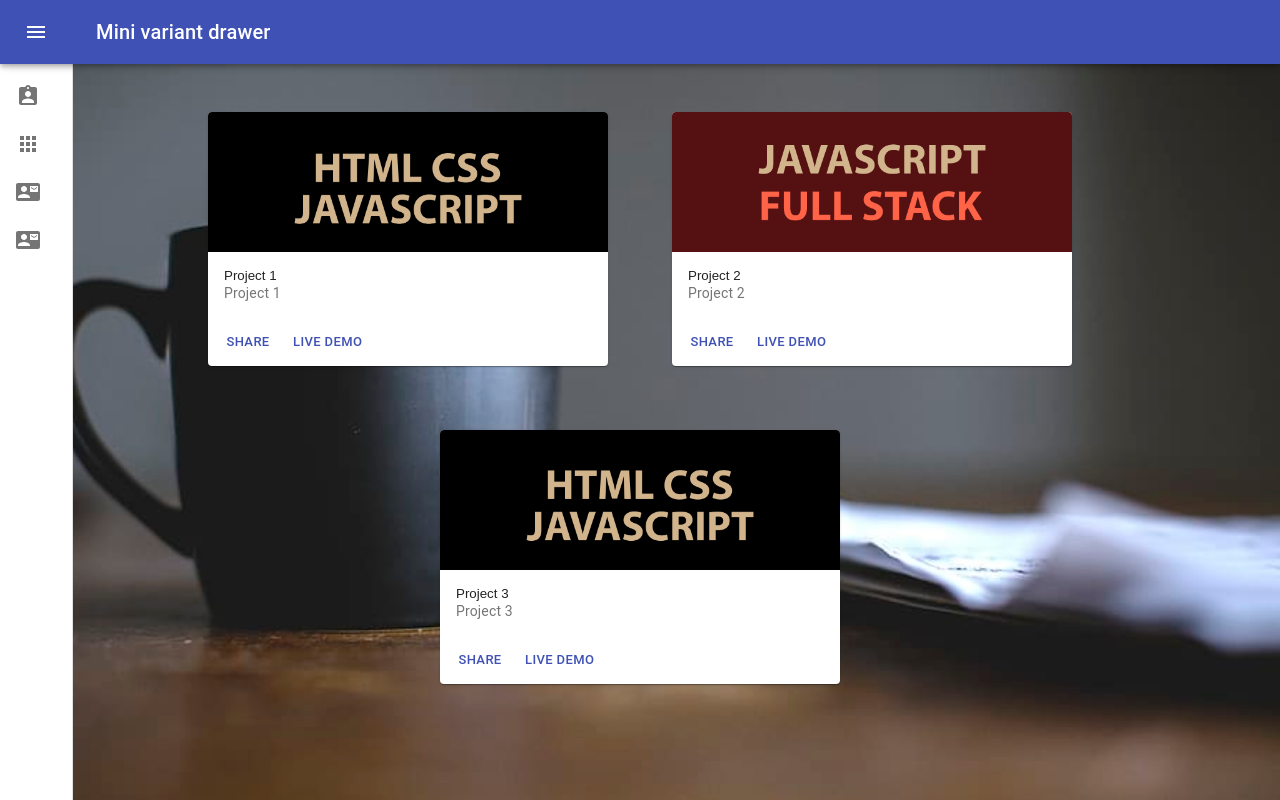
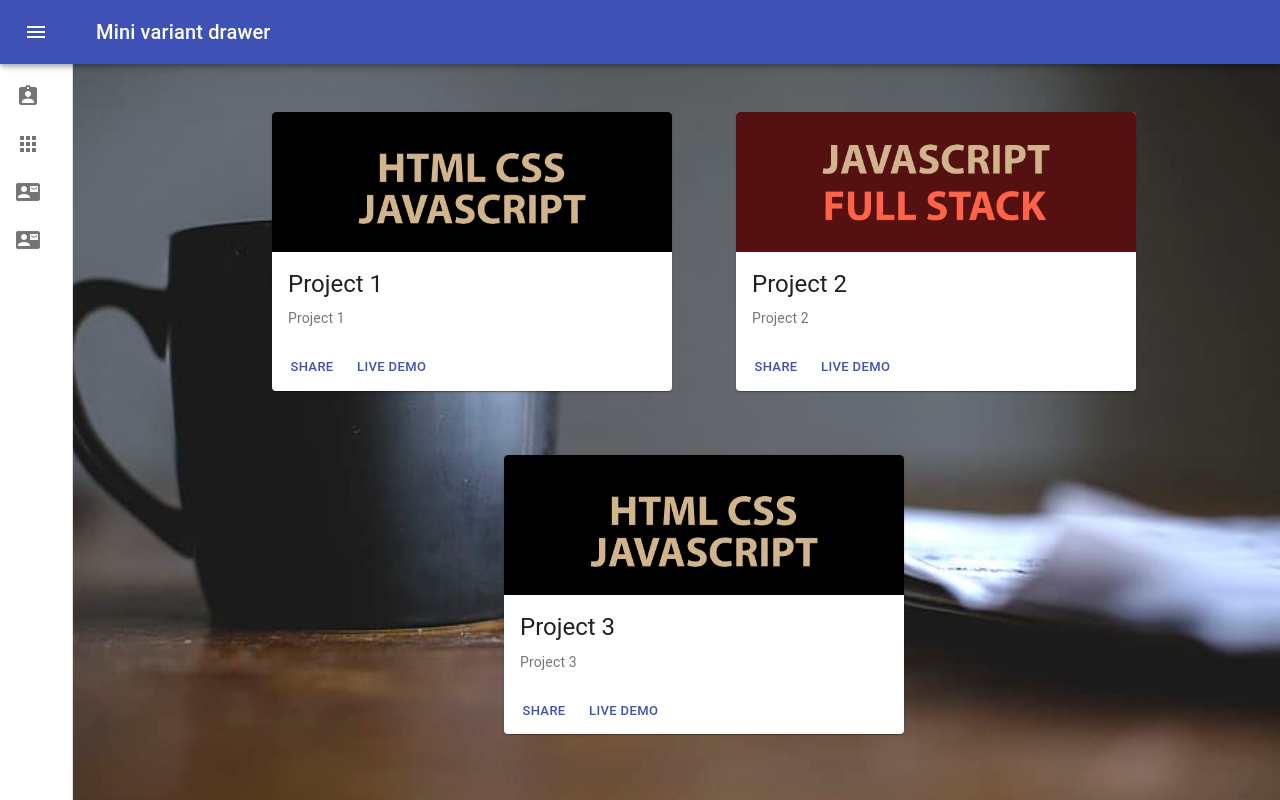
Before and after one commit to lee54bg/portfolio, a React (Create React App) app: page /portfolio in a window 1280 px wide. Shown: the top 800 px of the page. Built offline with nearby package versions, Linux system fonts and the light colour scheme.

Commit message:
Cleaned up a few errors with the website and on top of that also fixed the issues with the margin for the Portfolio site.  There's a chance that I probably will also have to make a small template so that the whole website can resize itself

```diff
--- a/src/App.js
+++ b/src/App.js
@@ -8,7 +8,6 @@ import Portfolio from './portfolio-site/Portfolio.js';
 
 import { Route } from "react-router-dom";
 import CssBaseline from '@material-ui/core/CssBaseline';
-import Button from '@material-ui/core/Button';
 import { Switch } from 'react-router-dom';
 
 function App() {
--- a/src/portfolio-site/Header.js
+++ b/src/portfolio-site/Header.js
@@ -1,5 +1,5 @@
 import React from 'react';
-import { Typography, Grid, Box } from "@material-ui/core";
+import { Typography, Box } from "@material-ui/core";
 import { makeStyles } from '@material-ui/core/styles';
 import Typed from 'react-typed';
 
--- a/src/portfolio-site/Home.js
+++ b/src/portfolio-site/Home.js
@@ -6,7 +6,6 @@ import AppBar from '@material-ui/core/AppBar';
 import Toolbar from '@material-ui/core/Toolbar';
 import List from '@material-ui/core/List';
 import CssBaseline from '@material-ui/core/CssBaseline';
-import Typography from '@material-ui/core/Typography';
 import IconButton from '@material-ui/core/IconButton';
 import ListItem from '@material-ui/core/ListItem';
 import ListItemIcon from '@material-ui/core/ListItemIcon';
--- a/src/portfolio-site/NavBar.js
+++ b/src/portfolio-site/NavBar.js
@@ -19,8 +19,6 @@ import AppsIcon from '@material-ui/icons/Apps';
 import ContactMailIcon from '@material-ui/icons/ContactMail';
 import AssignmentIndIcon from '@material-ui/icons/AssignmentInd';
 import { Link } from 'react-router-dom';
-
-import Header from './Header';
 
 const drawerWidth = 240;
 
--- a/src/portfolio-site/Portfolio.js
+++ b/src/portfolio-site/Portfolio.js
@@ -17,8 +17,6 @@ import {
 import project1 from '../images/html-css-javascript-lg.jpg';
 import project2 from '../images/javascript-fullstack.jpg';
 
-const drawerWidth = 500;
-
 const projectDetails = [
   {
     projectName: "Project 1",
@@ -35,13 +33,12 @@ const projectDetails = [
   }
 ];
 
+const portfolioStyle = {
+  width: '90%',
+  marginLeft: '10%',
+};
+
 const useStyles = makeStyles({
-  mainContainer: {
-    background: "#233",
-    height: "100%",
-    left: 1000,
-    color: "Yellow"
-  },
   cardContainer: {
     width: 400,
   },
@@ -57,9 +54,8 @@ function Portfolio() {
   const classes = useStyles();
 
   return (
-    <>
-    <div
-      className="classes.mainContainer"
+    <Box
+      style={portfolioStyle}
     >
       <NavBar />
       <Grid container spacing={8} justify="center">
@@ -74,14 +70,15 @@ function Portfolio() {
                   image={projectItem.projectImage}
                 />
                 <CardContent>
-                  <Typography gutterBottom variant="5" className="classes.pro">
+                  <Typography gutterBottom variant="h5" className="classes.pro">
                     {projectItem.projectName}
                   </Typography>
                   <Typography variant="body2" color="textSecondary" component="p">
                   {projectItem.projectDetails}
                   </Typography>
                 </CardContent>
-                <CardActions>
+              </CardActionArea>
+              <CardActions>
                   <Button size="small" color="primary">
                     Share
                   </Button>
@@ -89,13 +86,11 @@ function Portfolio() {
                     Live Demo
                   </Button>
                 </CardActions>
-              </CardActionArea>
             </Card>
           </Grid>
         ))}
       </Grid>
-    </div>
-    </>
+    </Box>
   );
 }
 
```
